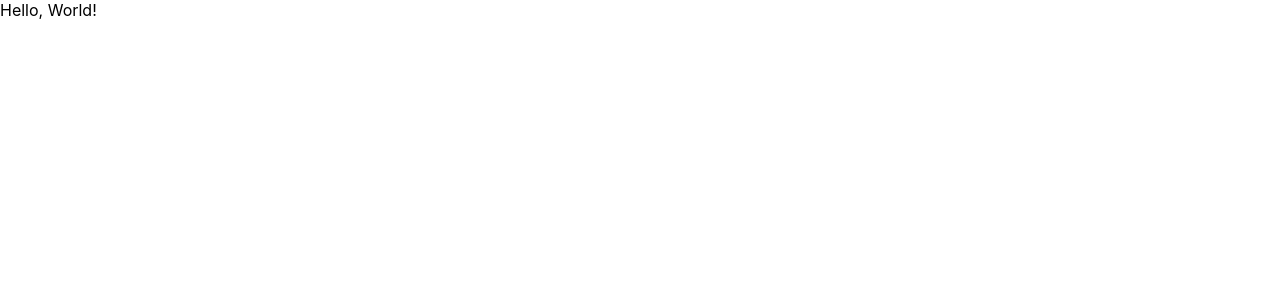
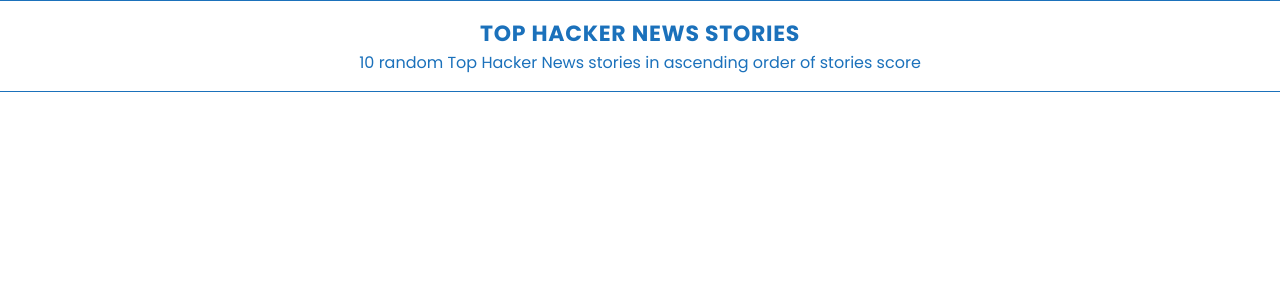
Before and after one commit to deepchou1/top-hacker-news-stories, a Next.js app: page / in a window 1280 px wide. Shown: the top 300 px of the page. Built offline with nearby package versions, Linux system fonts and the light colour scheme.

Commit message:
page heading with global css and changes in ReadMe

```diff
--- /dev/null
+++ b/pages/components/PageTitleHeader.tsx
@@ -0,0 +1,46 @@
+import { NextPage } from "next";
+import styled from "styled-components";
+
+const Wrapper = styled.div`
+  display: flex;
+  justify-content: center;
+
+  .title-container {
+    border: solid var(--textElementSecondary);
+    border-width: 1px 0 1px;
+    color: var(--textElementSecondary);
+    padding: 16px;
+    width: 100%;
+    text-align: center;
+  }
+
+  .title {
+    font-size: var(--fontSizePageTitle);
+    font-weight: 700;
+    text-transform: uppercase;
+    letter-spacing: 0.7px;
+  }
+  .sub-title {
+    display: block;
+    font-weight: 400;
+  }
+`;
+
+export interface PageTitleHeaderProps {
+  title: string;
+  subTitle?: string;
+}
+
+export const PageTitleHeader: NextPage<PageTitleHeaderProps> = ({
+  title,
+  subTitle,
+}) => {
+  return (
+    <Wrapper>
+      <div className="title-container">
+        <span className="title">{title}</span>
+        <span className="sub-title">{subTitle}</span>
+      </div>
+    </Wrapper>
+  );
+};
--- a/pages/index.tsx
+++ b/pages/index.tsx
@@ -1,13 +1,12 @@
-import styled from "styled-components";
-
-const Wrapper = styled.div`
-
-`;
+import {PageTitleHeader} from "./components/PageTitleHeader";
 
 export default function Home() {
   return (
-    <Wrapper>
-      <div>Hello, World!</div>
-    </Wrapper>
+    <>
+      <PageTitleHeader
+        title="Top Hacker News stories"
+        subTitle="10 random Top Hacker News stories in ascending order of stories score"
+      />
+    </>
   );
 }
--- a/styles/globals.css
+++ b/styles/globals.css
@@ -1,9 +1,23 @@
+@import url('https://fonts.googleapis.com/css2?family=Poppins:wght@200;400;500;700&display=swap');
+
+:root {
+ --textElementPrimary: #333;
+ --textElementSecondary: #1b71bb;
+ --textElementWhite: #fff;
+
+ --fontFamily: 'Poppins', sans-serif;
+ --fontSizeText: 16px;
+ --fontSizeTitle: 20px;
+ --fontSizePageTitle: 22px;
+}
+
 html,
 body {
   padding: 0;
   margin: 0;
-  font-family: -apple-system, BlinkMacSystemFont, Segoe UI, Roboto, Oxygen,
-    Ubuntu, Cantarell, Fira Sans, Droid Sans, Helvetica Neue, sans-serif;
+  font-family: var(--fontFamily);
+  color: var(--textElementPrimary);
+  font-size: var(--fontSizeText);
 }
 
 a {
@@ -13,4 +27,6 @@
 
 * {
   box-sizing: border-box;
+  color: inherit;
+  font: inherit;
 }
```
Also changed, not shown: public/stories-bg.jpg (added), 1 other file (tests, documents, lock files or other folders).
